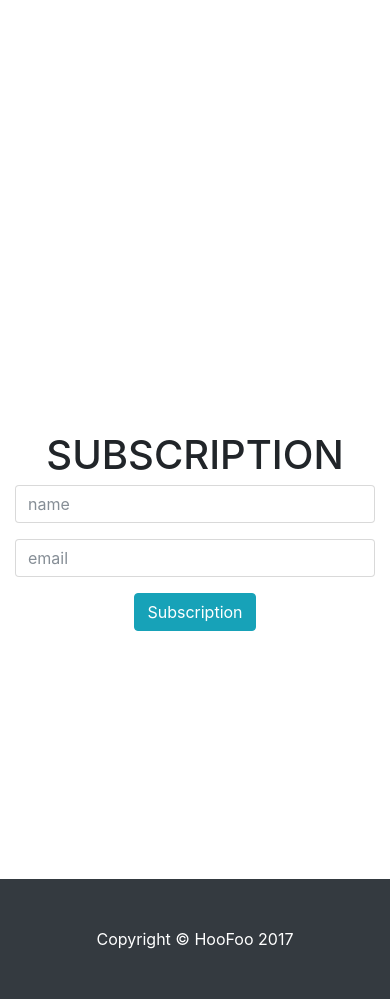
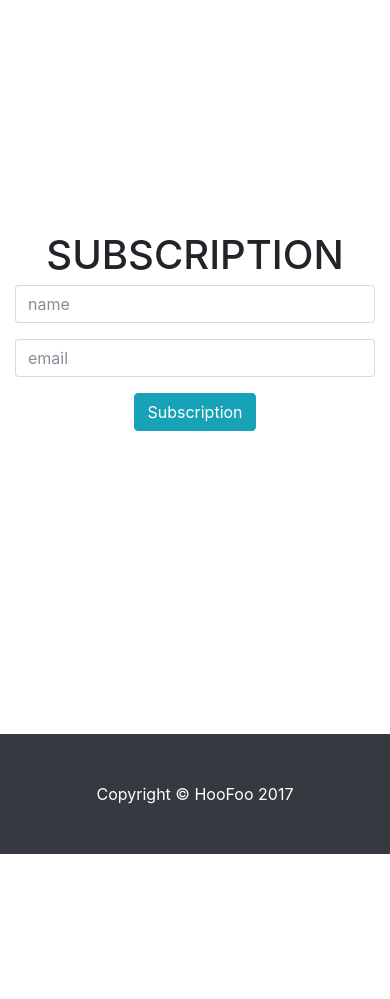
Before and after one commit to foxlee25/Hfweb, a web app: file public/index.html in a window 390 px wide. Shown: the part 660-1659 px from the top of the page. After the commit the page ends 1514 px from the top, so only its background shows below. Run offline with its HTML, style and script files only (its server is not run), Linux system fonts and the light colour scheme.

Commit message:
responsive

```diff
--- a/public/css/full-slider.css
+++ b/public/css/full-slider.css
@@ -44,11 +44,8 @@
     #countdown {
         margin-top: 480px;
     }
-    header {
-        margin-bottom: 200px;
-     }
-    section {
-        margin-bottom: 200px;
+    section{
+        height: 550px;
     }
 }
 
```
